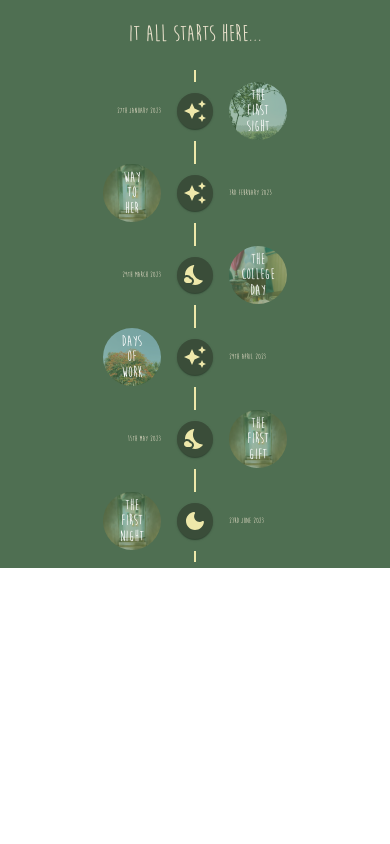
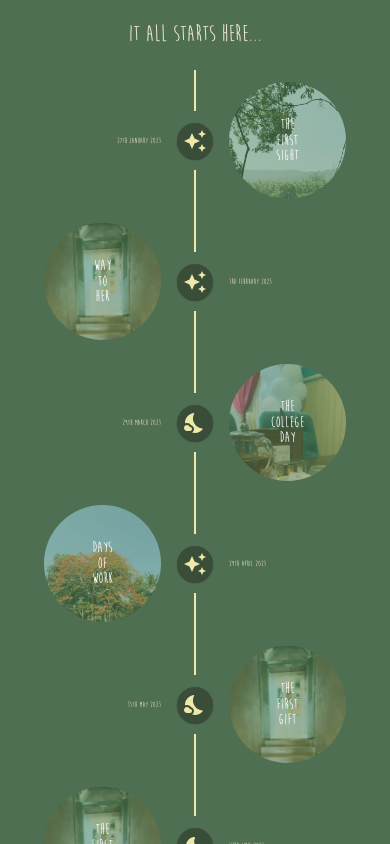
Before and after one commit to azgar-taj/us-aesthetic, a React (Create React App) app: page / in a window 390 px wide. Built offline with nearby package versions, Linux system fonts and the light colour scheme.

Commit message:
Updated styles to help mobile devices

```diff
--- a/src/App.css
+++ b/src/App.css
@@ -4,6 +4,8 @@
 
 .custom-backgound {
   background-color: #4F6F52;
+  overflow: scroll;
+  height: 100vh;
 }
 
 @font-face {
--- a/src/Components/CustomStyles/CustomTimelineItem.css
+++ b/src/Components/CustomStyles/CustomTimelineItem.css
@@ -25,7 +25,7 @@
     aspect-ratio: 1/1;
     display: flex;
     align-items: center;
-    width: 45%;
+    width: 30vw;
     position: relative;
     overflow: hidden;
     border-radius: 50%;
```
Also changed, not shown: 1 other file (tests, documents, lock files or other folders).
